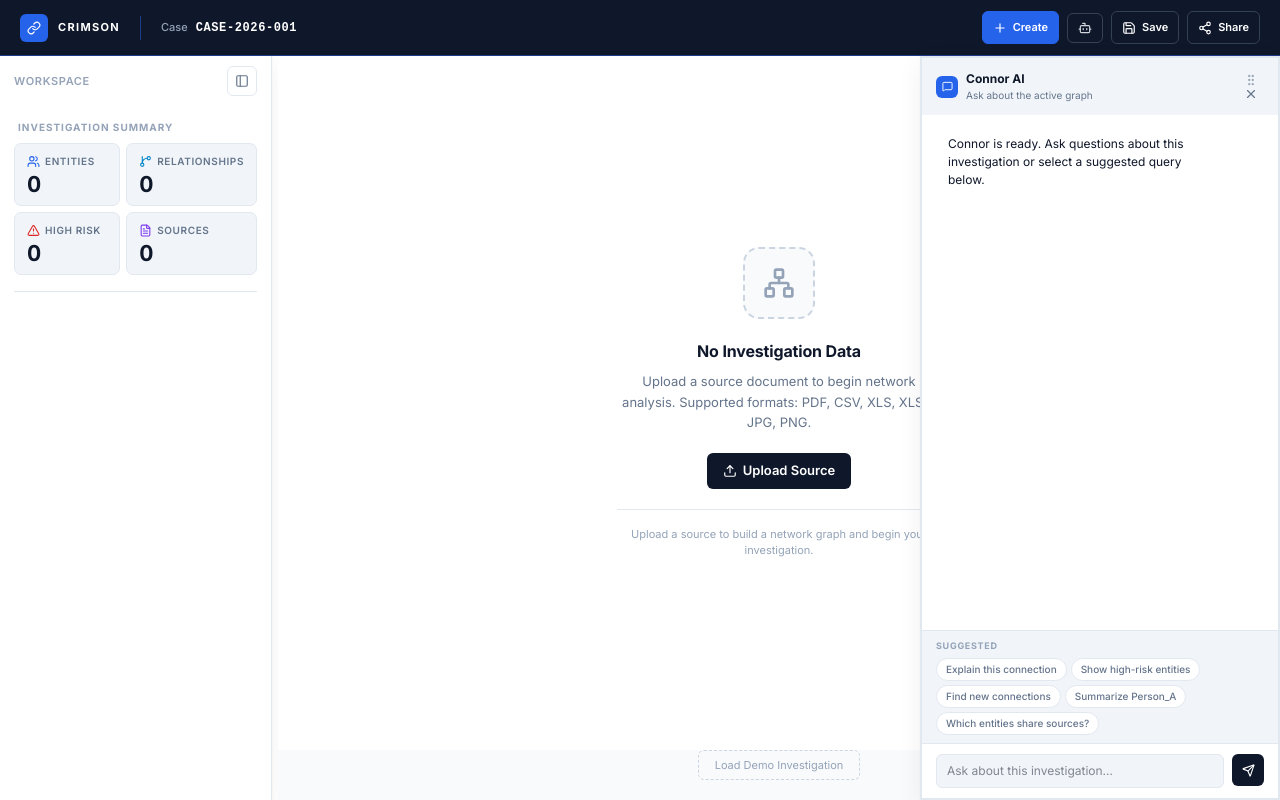
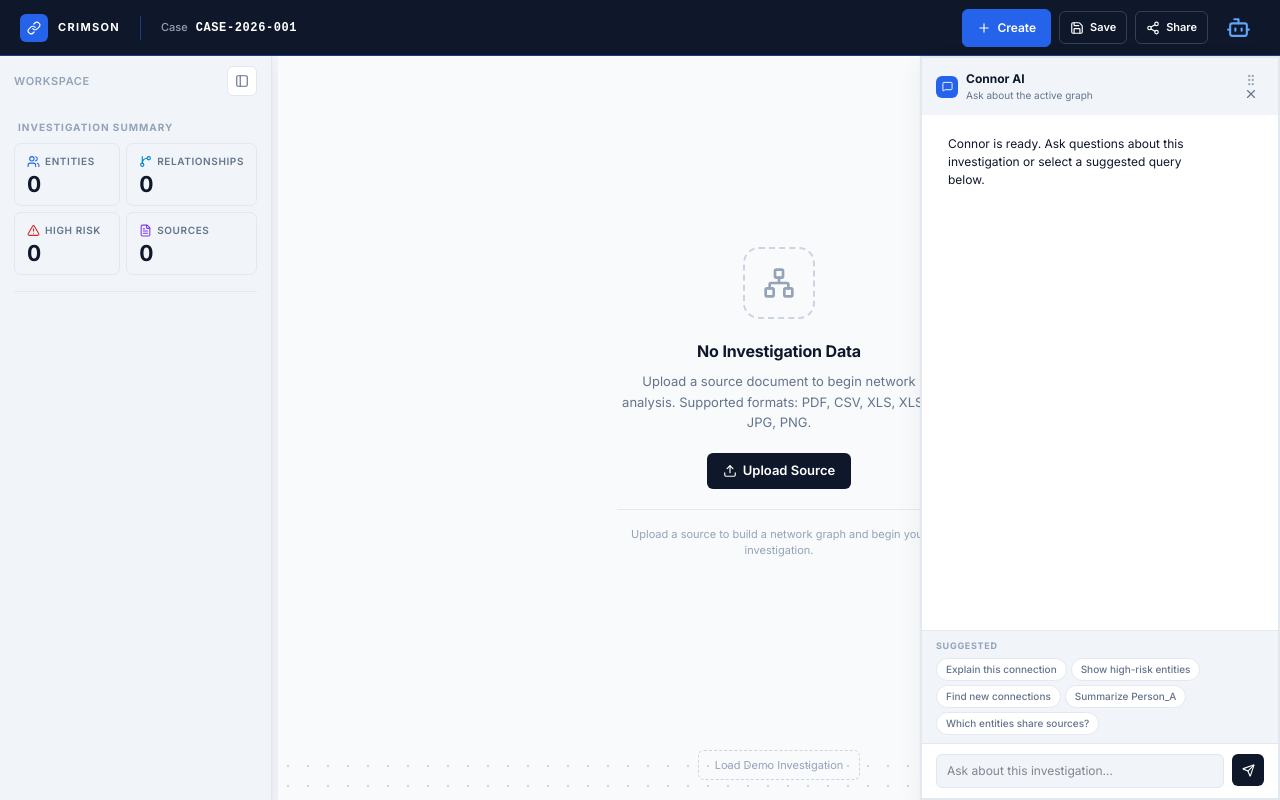
Before and after one commit to ritikaa1802/criminal-network-analysis, a Next.js app: page / in a window 1280 px wide. Built offline with nearby package versions, Linux system fonts and the light colour scheme.

Commit message:
made the logo of connor ai

```diff
--- a/app/globals.css
+++ b/app/globals.css
@@ -54,7 +54,7 @@ body {
   height: 100%;
   overflow: hidden;
   font-family: var(--font-inter);
-  background: var(--surface-0);
+  background: var(--surface-1);
   color: var(--text-primary);
 }
 
@@ -291,6 +291,22 @@ main {
 .header-action-blue:hover { background: #1e3a8a; border-color: #1e3a8a; }
 .header-action-dark { background: #0f172a; border-color: #334155; color: white; }
 .header-action-dark:hover { background: #1e3a8a; border-color: #1e3a8a; }
+.header-action-create { padding: 9px 14px; font-size: 12px; }
+
+.connor-launcher {
+  display: inline-flex;
+  align-items: center;
+  justify-content: center;
+  width: 44px;
+  height: 44px;
+  padding: 0;
+  background: transparent;
+  color: #60a5fa;
+  border: 0;
+  border-radius: 8px;
+  cursor: pointer;
+}
+.connor-launcher:hover { background: #1e3a8a; color: #ffffff; }
 
 .resize-handle {
   width: 6px;
--- a/app/page.tsx
+++ b/app/page.tsx
@@ -348,7 +348,7 @@ export default function InvestigationDashboard() {
             width: leftWidth,
             flexShrink: 0,
             borderRight: '1px solid var(--panel-border)',
-            background: '#ffffff',
+            background: 'var(--surface-1)',
             boxShadow: 'var(--panel-shadow)',
             display: 'flex',
             flexDirection: 'column',
@@ -431,7 +431,9 @@ export default function InvestigationDashboard() {
             flexDirection: 'column',
             overflow: 'hidden',
             position: 'relative',
-            background: '#f8fafc',
+            background: 'var(--surface-2)',
+            backgroundImage: 'radial-gradient(#cbd5e1 1px, transparent 1px)',
+            backgroundSize: '20px 20px',
           }}
         >
           {!leftRailOpen && (
--- a/components/ChatbotWidget.tsx
+++ b/components/ChatbotWidget.tsx
@@ -68,8 +68,8 @@ export default function ChatbotWidget({ docked = false, onClose, headerMode = fa
   if (headerMode) {
     return (
       <div style={{ position: 'relative' }}>
-        <button className="header-action" onClick={() => setOpen((current) => !current)} title="Open Connor AI assistant" aria-label="Open Connor AI assistant">
-          <Bot size={14} />
+        <button className="connor-launcher" onClick={() => setOpen((current) => !current)} title="Open Connor AI assistant" aria-label="Open Connor AI assistant">
+          <Bot size={25} />
         </button>
         {open && (
           <div style={{ position: 'fixed', top: 'var(--header-height)', right: 0, bottom: 0, width: 360, zIndex: 120, background: '#ffffff', border: '1px solid var(--panel-border)', boxShadow: 'var(--panel-shadow)' }}>
--- a/components/EmptyState.tsx
+++ b/components/EmptyState.tsx
@@ -24,7 +24,7 @@ export default function EmptyState({ onUpload }: Props) {
         flexDirection: 'column',
         alignItems: 'center',
         justifyContent: 'center',
-        background: 'var(--surface-0)',
+        background: 'var(--surface-2)',
       }}
     >
       <div
--- a/components/Header.tsx
+++ b/components/Header.tsx
@@ -81,11 +81,10 @@ export default function Header({ onCreate, onSave, onShare }: Props) {
 
       {/* Right: Workspace actions */}
       <div style={{ display: 'flex', alignItems: 'center', gap: 8 }}>
-        <button className="header-action header-action-blue" onClick={onCreate} title="Create a new investigation">
+        <button className="header-action header-action-blue header-action-create" onClick={onCreate} title="Create a new investigation">
           <Plus size={14} />
           <span>Create</span>
         </button>
-        <ChatbotWidget headerMode />
         <button className="header-action header-action-dark" onClick={onSave} title="Save investigation locally">
           <Save size={14} />
           <span>Save</span>
@@ -94,6 +93,7 @@ export default function Header({ onCreate, onSave, onShare }: Props) {
           <Share2 size={14} />
           <span>Share</span>
         </button>
+        <ChatbotWidget headerMode />
       </div>
     </header>
   );
```
